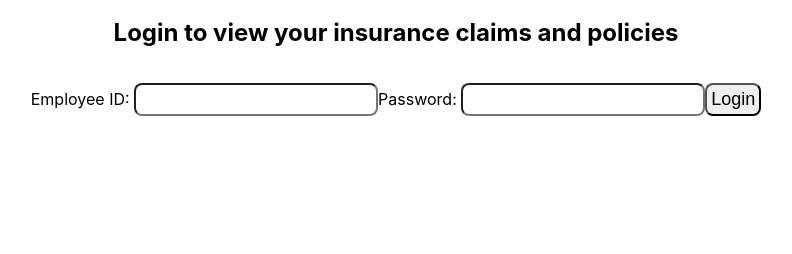
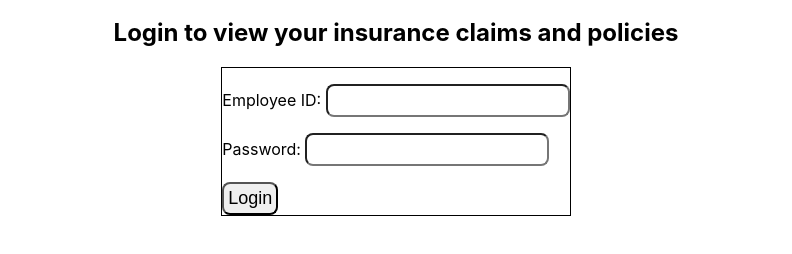
Before and after one commit to teckzong/seed, a React (Create React App) app in the folder frontend/: page /login in a window 1280 px wide. Shown: the part 418-672 px from the top of the page, without its empty margins (244-1036 px from the left). Built offline with nearby package versions, Linux system fonts and the light colour scheme.

Commit message:
edit input border

```diff
--- a/frontend/src/App.css
+++ b/frontend/src/App.css
@@ -55,3 +55,7 @@
   justify-content: center;
   align-items: center;
 }
+
+.inputWrapper {
+  border: 1px solid black;
+}
--- a/frontend/src/pages/Login.js
+++ b/frontend/src/pages/Login.js
@@ -77,6 +77,7 @@ const Login = () => {
                         </div>
                         <h2 className="loginText"> Login to view your insurance claims and policies </h2>
                         <form className="loginForm" onSubmit={handleSubmit}>
+                            <div className="inputWrapper">
                             <p>
                                 <label>Employee ID: </label>
                                 <input type="text" id="username" onChange={(e) => setNewUsername(e.target.value)} autoComplete="off" value={newUsername} required></input>
@@ -89,8 +90,7 @@ const Login = () => {
 
                             <button>Login</button>
 
-                            <p>{newUsername}</p>
-                            <p>{password}</p>
+                            </div>
                         </form>
                     </div>
                 </section>
```
